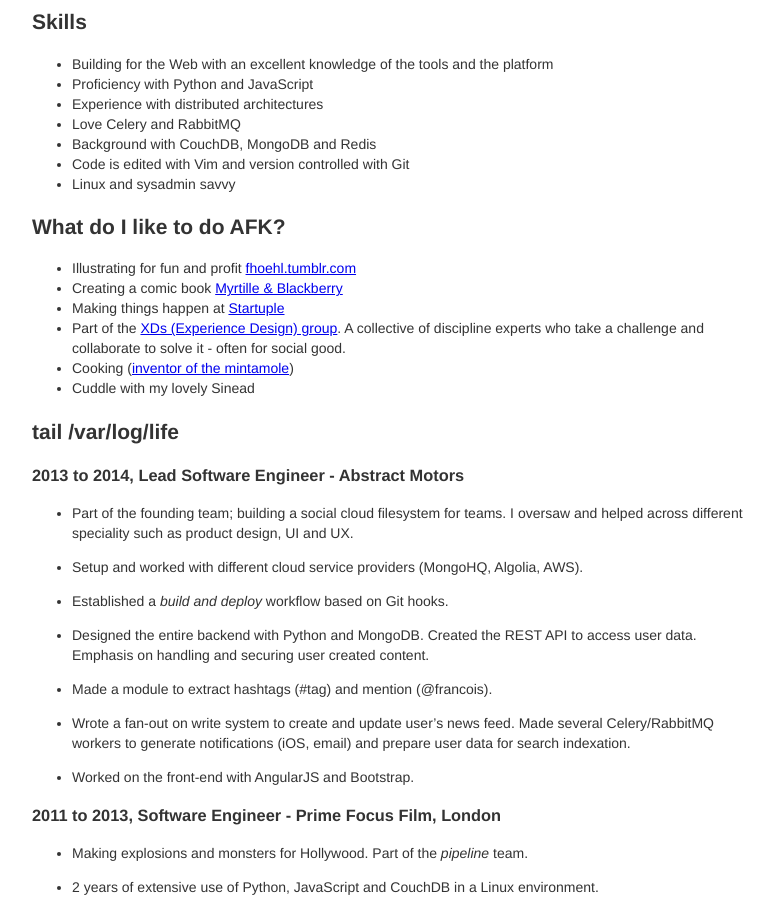
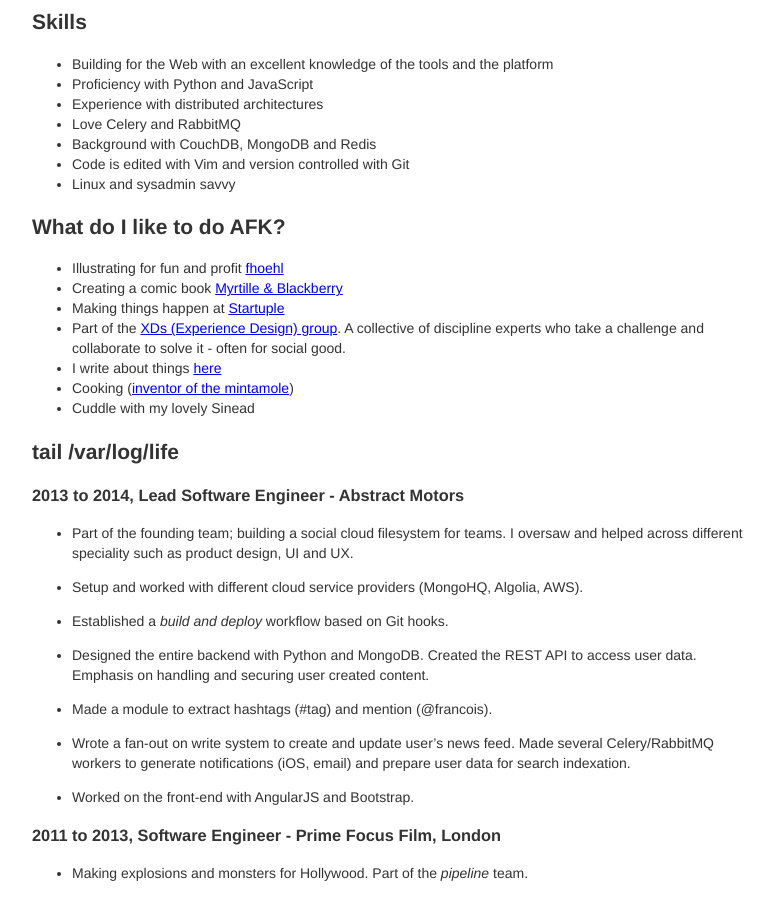
Before and after one commit to fhoehl/fhoehl.github.io, a Jekyll site: the page cv.html, which Jekyll copies as it is, in a window 1280 px wide and 900 px high, scrolled down 826 px. Shown: the whole window, without its empty margins (243-1017 px from the left). Built offline with Jekyll 4.4.1, drawn with Linux system fonts in a browser that asks for light colours.

Commit message:
CV
Change of urls
Add a link

```diff
--- a/cv.html
+++ b/cv.html
@@ -86,10 +86,11 @@
 </ul>
 <h2 id="what-do-i-like-to-do-afk">What do I like to do AFK?</h2>
 <ul>
-<li>Illustrating for fun and profit <a href="http://fhoehl.tumblr.com">fhoehl.tumblr.com</a></li>
+<li>Illustrating for fun and profit <a href="http://fhoehl.tumblr.com">fhoehl</a></li>
 <li>Creating a comic book <a href="https://dl.dropboxusercontent.com/u/12366789/index.html">Myrtille &amp; Blackberry</a></li>
 <li>Making things happen at <a href="http://startuple.tumblr.com">Startuple</a></li>
 <li>Part of the <a href="http://www.experiencedesigngroup.org/">XDs (Experience Design) group</a>. A collective of discipline experts who take a challenge and collaborate to solve it - often for social good.</li>
+<li>I write about things <a href="http://fhoehl.github.io">here</a></li>
 <li>Cooking (<a href="http://instagram.com/p/Pz1couo1fc/?modal=true">inventor of the mintamole</a>)</li>
 <li>Cuddle with my lovely Sinead</li>
 </ul>
```
